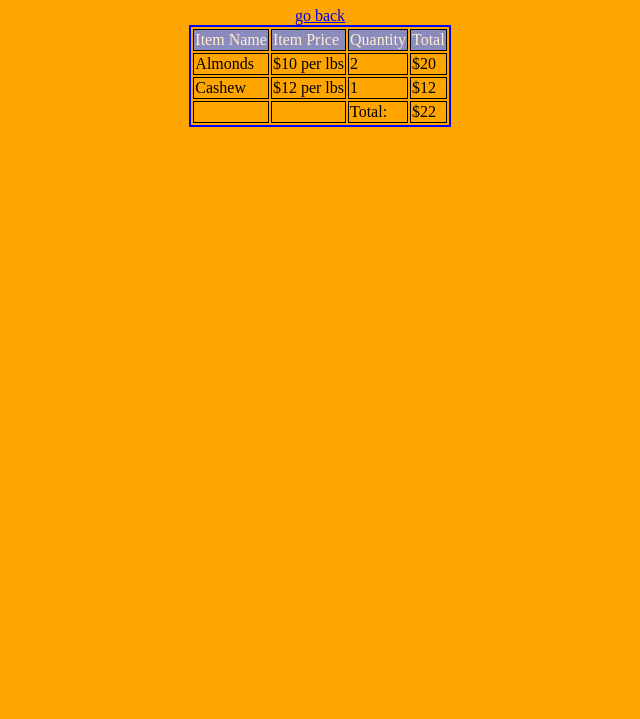
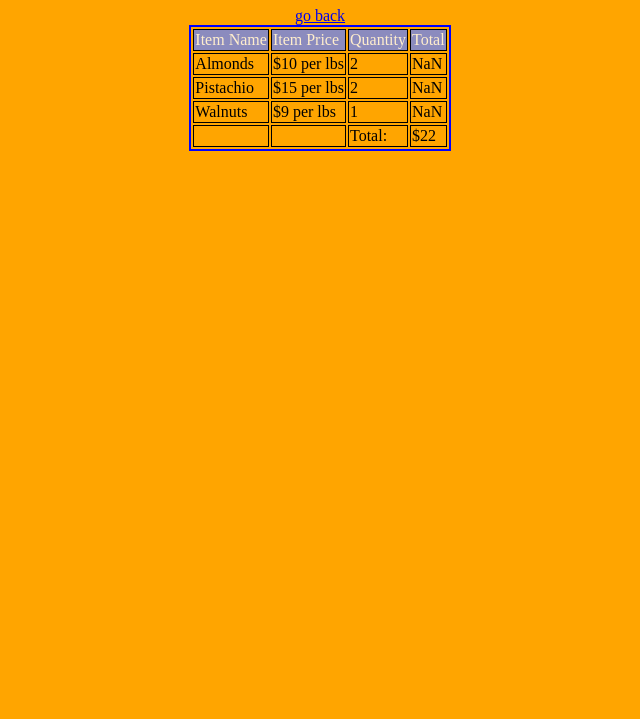
Before and after one commit to kakizaki55/lab-06-e-commerce, a website with bundled scripts: page cart/index.html in a window 1280 px wide. Shown: the part 81-800 px from the top of the page, without its empty margins (320-960 px from the left). Built offline with nearby package versions, Linux system fonts and the light colour scheme.

Commit message:
reding works but i need to figure out the total price because it comes out as NaN

```diff
--- a/cart/cart.js
+++ b/cart/cart.js
@@ -1,6 +1,8 @@
 import { nuts } from '../data/products.js';
 import { cartItems } from '../data/cart-data.js';
 import { findById } from '../data/findbyid.js';
+
+const tableBody = document.getElementById('table-body');
 
 for (let cartItem of cartItems){{
     const itemObject = findById(cartItem.id, nuts);
@@ -9,4 +11,19 @@ for (let cartItem of cartItems){{
     console.log(itemObject.price);
     console.log(cartItem.qty);
 
+
+    const tr = document.createElement('tr');
+    const tdName = document.createElement('td');
+    const tdprice = document.createElement('td');
+    const tdqty = document.createElement('td');
+    const tdTotal = document.createElement('td');
+
+    tdName.textContent = itemObject.name;
+    tdprice.textContent = itemObject.price;
+    tdqty.textContent = cartItem.qty;
+    tdTotal.textContent = itemObject.price * cartItem.qty;
+
+    tr.append(tdName, tdprice, tdqty, tdTotal);
+    tableBody.append(tr);
+
 }}
--- a/cart/index.html
+++ b/cart/index.html
@@ -28,19 +28,8 @@
             </td>
         </thead>
 
-        <tbody>
-            <tr>
-                <td>Almonds</td>
-                <td>$10 per lbs</td>
-                <td>2</td>
-                <td>$20</td>
-            </tr>
-            <tr>
-                <td>Cashew</td>
-                <td>$12 per lbs</td>
-                <td>1</td>
-                <td>$12</td>
-            </tr>
+        <tbody id = "table-body">
+
         </tbody>
 
 
```
